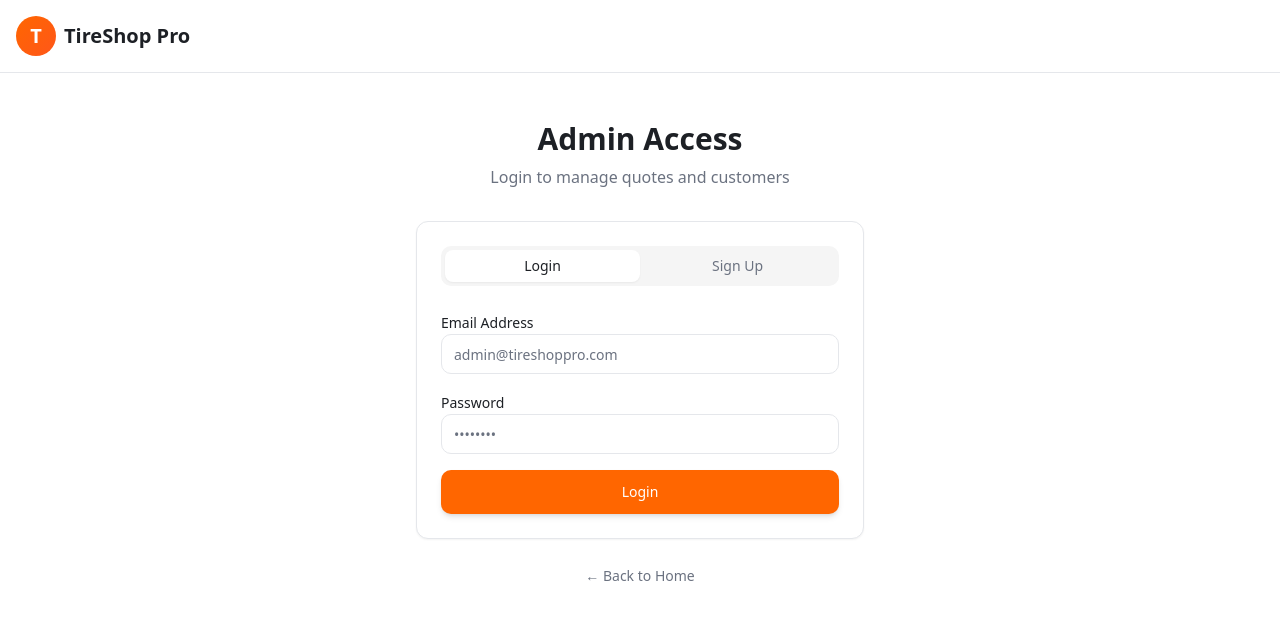
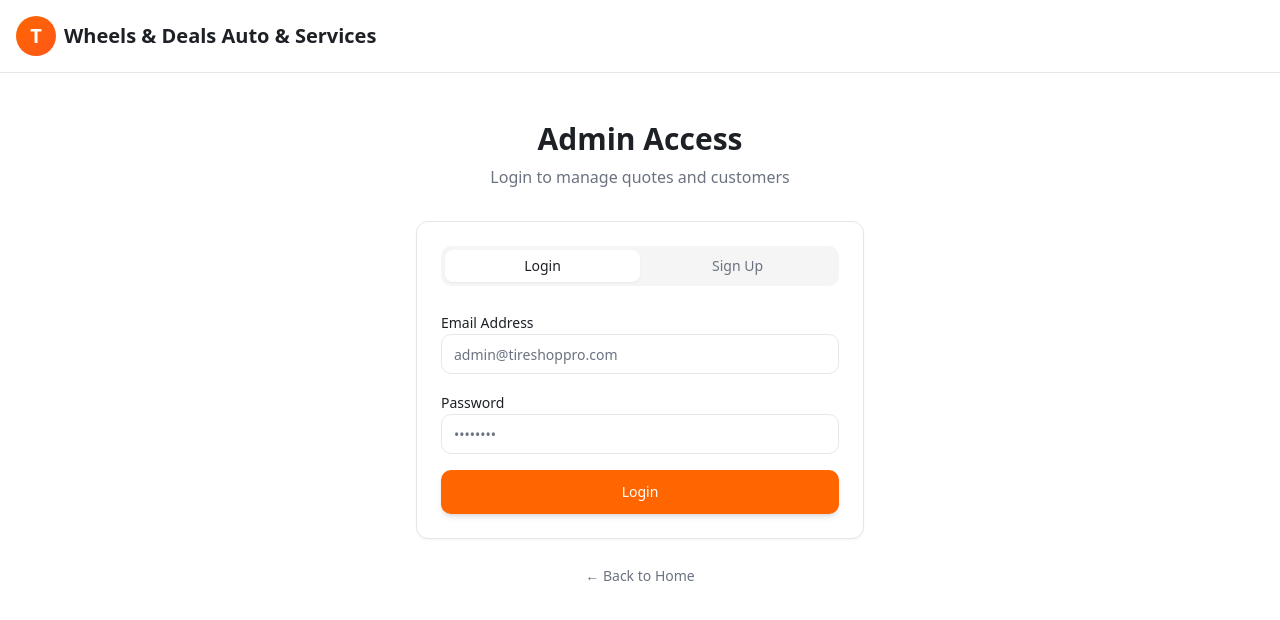
Before and after one commit to dataplus-inc/tire-genius-app, a React (Vite) app: page /auth in a window 1280 px wide. Shown: the top 620 px of the page. Built offline with nearby package versions, Linux system fonts and the light colour scheme; the HTML template or start-up script is replaced by a standard one.

Commit message:
Update Auth.tsx

```diff
--- a/src/pages/Auth.tsx
+++ b/src/pages/Auth.tsx
@@ -159,7 +159,7 @@ const Auth = () => {
             <div className="w-10 h-10 rounded-full bg-gradient-accent flex items-center justify-center text-accent-foreground font-bold text-xl">
               T
             </div>
-            <span className="text-xl font-bold">TireShop Pro</span>
+            <span className="text-xl font-bold">Wheels & Deals Auto & Services</span>
           </Link>
         </div>
       </nav>
```
